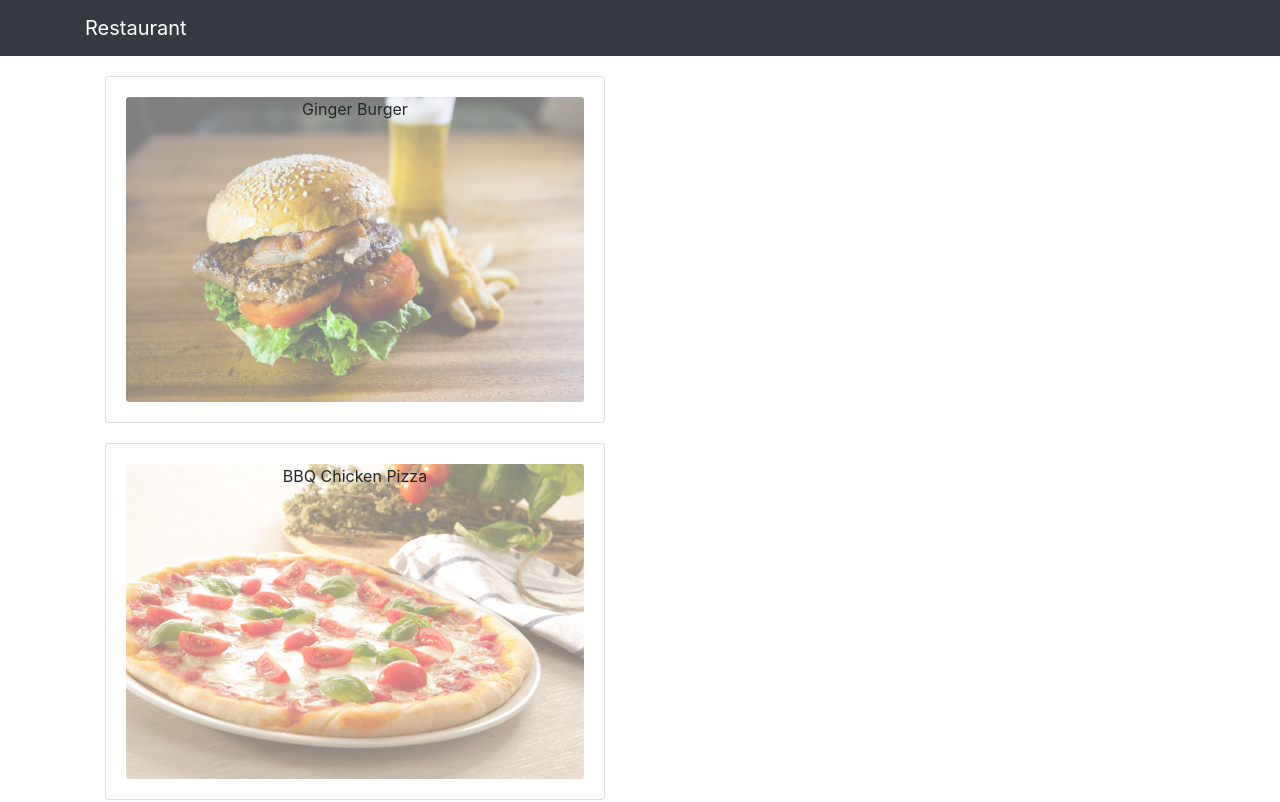
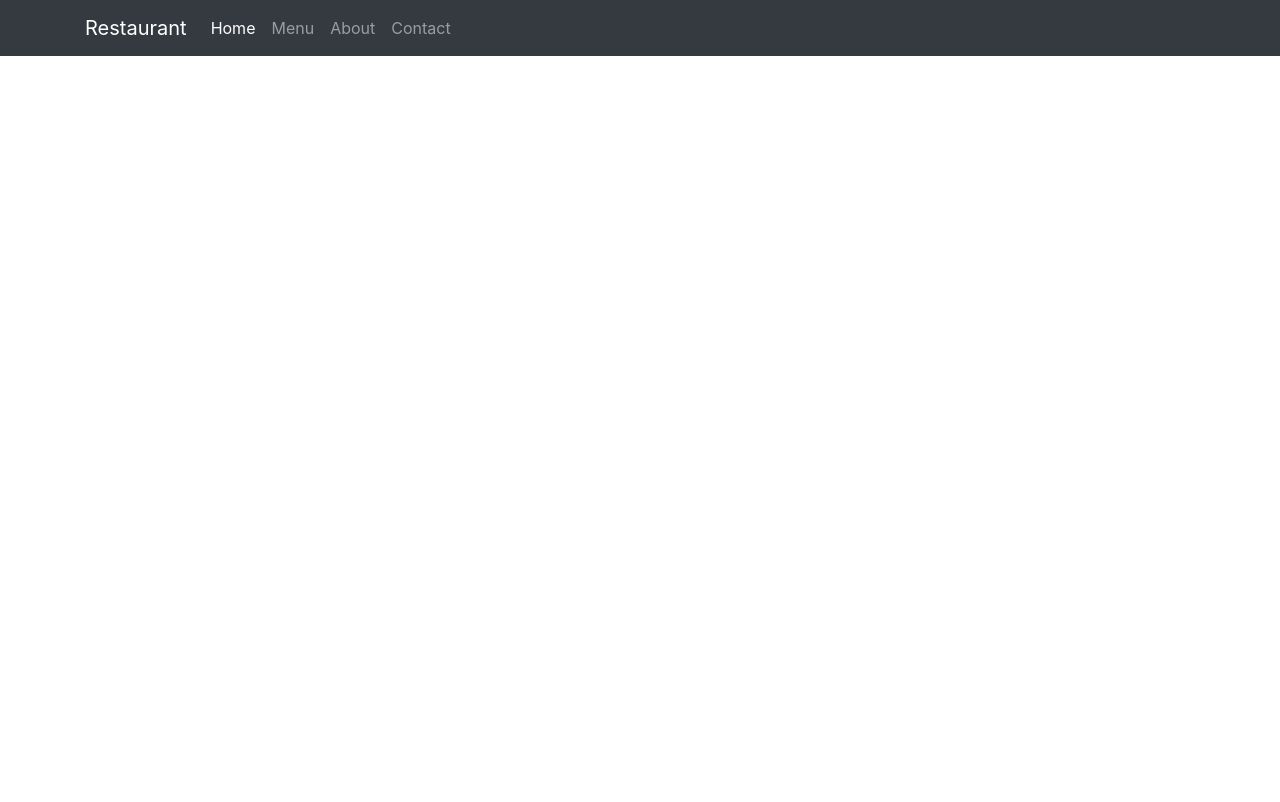
Before and after one commit to rabzkhan/react-restaurant, a React (Create React App) app: page /home in a window 1280 px wide. Shown: the top 802 px of the page. Built offline with nearby package versions, Linux system fonts and the light colour scheme; the HTML template or start-up script is replaced by a standard one.

Commit message:
router added

```diff
--- a/package.json
+++ b/package.json
@@ -11,6 +11,8 @@
     "react": "^17.0.2",
     "react-dom": "^17.0.2",
     "react-popper": "^2.2.3",
+    "react-router": "^5.2.0",
+    "react-router-dom": "^5.2.0",
     "react-scripts": "4.0.3",
     "reactstrap": "^8.5.1",
     "web-vitals": "^1.0.1"
--- a/src/App.js
+++ b/src/App.js
@@ -1,12 +1,14 @@
 import React from 'react';
 import './App.css';
 import MainComponent from './compopents/MainComponent';
+import { BrowserRouter } from 'react-router-dom';
 
 function App() {
   return (
-    <div className="App">
+
+    <BrowserRouter>
       <MainComponent />
-    </div>
+    </BrowserRouter>
   );
 }
 
--- /dev/null
+++ b/src/compopents/body/About.js
@@ -0,0 +1,10 @@
+import React from 'react';
+
+const About = () => {
+    return (
+        <div>
+
+        </div>
+    );
+}
+export default About;
--- a/src/compopents/body/Body.js
+++ b/src/compopents/body/Body.js
@@ -1,10 +1,18 @@
 import React from 'react';
 import Menu from './Menu';
+import Home from './Home';
+import Contact from './Contact';
+import About from './About';
+import { Route, Redirect } from 'react-router-dom';
 
 const Body = () => {
     return (
         <div>
-            <Menu />
+            <Route path="/" exact component={Home} />
+            <Route path="/menu" exact component={Menu} />
+            <Route path="/contact" exact component={Contact} />
+            <Route path="/about" exact component={About} />
+            <Redirect from="/" to="/home"></Redirect>
         </div>
     );
 }
--- /dev/null
+++ b/src/compopents/body/Contact.js
@@ -0,0 +1,10 @@
+import React from 'react';
+
+const Contact = () => {
+    return (
+        <div>
+
+        </div>
+    );
+}
+export default Contact;
--- /dev/null
+++ b/src/compopents/body/Home.js
@@ -0,0 +1,12 @@
+import React, { Component } from 'react';
+
+class Home extends Component {
+    render() {
+        return (
+            <div>
+
+            </div>
+        );
+    }
+}
+export default Home;
--- a/src/compopents/body/Menu.js
+++ b/src/compopents/body/Menu.js
@@ -2,15 +2,25 @@
 import DISHES from '../../data/dishes';
 import MenuItem from './MenuItem';
 import DishDetail from './DishDetail';
+import { CardColumns, Modal, ModalBody, ModalFooter, Button } from 'reactstrap';
 
 class Menu extends Component {
     state = {
         dishes: DISHES,
-        selectedDish: null
+        selectedDish: null,
+        modalOpen: false
     }
 
     onDishSelect = dish => {
-        this.setState({ selectedDish: dish });
+        this.setState({
+            selectedDish: dish,
+            modalOpen: !this.state.modalOpen
+        });
+    }
+    toggleModal = () => {
+        this.setState({
+            modalOpen: !this.state.modalOpen
+        })
     }
 
     render() {
@@ -32,12 +42,17 @@
         return (
             <div className="container">
                 <div className="row">
-                    <div className="col-6">
+                    <CardColumns>
                         {menu}
-                    </div>
-                    <div className="col-6">
-                        {dishDetail}
-                    </div>
+                    </CardColumns>
+                    <Modal isOpen={this.state.modalOpen} onClick={this.toggleModal} >
+                        <ModalBody>
+                            {dishDetail}
+                        </ModalBody>
+                        <ModalFooter>
+                            <Button color="secondary" onClick={this.toggleModal}>Close</Button>
+                        </ModalFooter>
+                    </Modal>
                 </div>
             </div>
         );
--- a/src/compopents/body/MenuItem.js
+++ b/src/compopents/body/MenuItem.js
@@ -14,9 +14,7 @@
                     <CardImgOverlay>
                         <CardTitle
                             style={{ cursor: "pointer" }}
-                            onClick={props.DishSelect}
-
-                        >
+                            onClick={props.DishSelect} >
 
                             {props.dish.name}
                         </CardTitle>
--- a/src/compopents/header/Navigation.js
+++ b/src/compopents/header/Navigation.js
@@ -1,15 +1,48 @@
-import React from 'react';
-import { Navbar, NavbarBrand } from 'reactstrap';
+import React, { Component } from 'react';
+import { Navbar, NavbarBrand, Nav, NavItem, NavbarToggler, Collapse } from 'reactstrap';
+import { Link } from 'react-router-dom';
 
-const Navigation = () => {
+class Navigation extends Component {
+
+    constructor(props) {
+        super(props);
+        this.state = {
+            isNavOpen: false
+        }
+    }
+    navToggle = () => {
+        this.setState({
+            isNavOpen: !this.state.isNavOpen
+        })
+    }
+    render() {
         return (
             <div>
-            <Navbar dark color="dark">
+                <Navbar dark color="dark" expand="sm">
                     <div className="container">
+                        <NavbarToggler onClick={this.navToggle} />
                         <NavbarBrand href="/">Restaurant</NavbarBrand>
+                        <Collapse isOpen={this.state.isNavOpen} navbar>
+                            <Nav className="mr-auto" navbar>
+                                <NavItem>
+                                    <Link to="/" className="nav-link active">Home</Link>
+                                </NavItem>
+                                <NavItem>
+                                    <Link to="/menu" className="nav-link">Menu</Link>
+                                </NavItem>
+                                <NavItem>
+                                    <Link to="/about" className="nav-link">About</Link>
+                                </NavItem>
+                                <NavItem>
+                                    <Link to="/contact" className="nav-link">Contact</Link>
+                                </NavItem>
+                            </Nav>
+                        </Collapse>
                     </div>
                 </Navbar>
             </div>
         );
     }
+
+}
 export default Navigation;
--- a/src/index.js
+++ b/src/index.js
@@ -5,12 +5,7 @@
 import reportWebVitals from './reportWebVitals';
 import 'bootstrap/dist/css/bootstrap.min.css'
 
-ReactDOM.render(
-  <React.StrictMode>
-    <App />
-  </React.StrictMode>,
-  document.getElementById('root')
-);
+ReactDOM.render(<App />, document.getElementById('root'));
 
 // If you want to start measuring performance in your app, pass a function
 // to log results (for example: reportWebVitals(console.log))
```
Also changed, not shown: 1 other file (tests, documents, lock files or other folders). Lines whose indentation alone changed are shown as unchanged.
